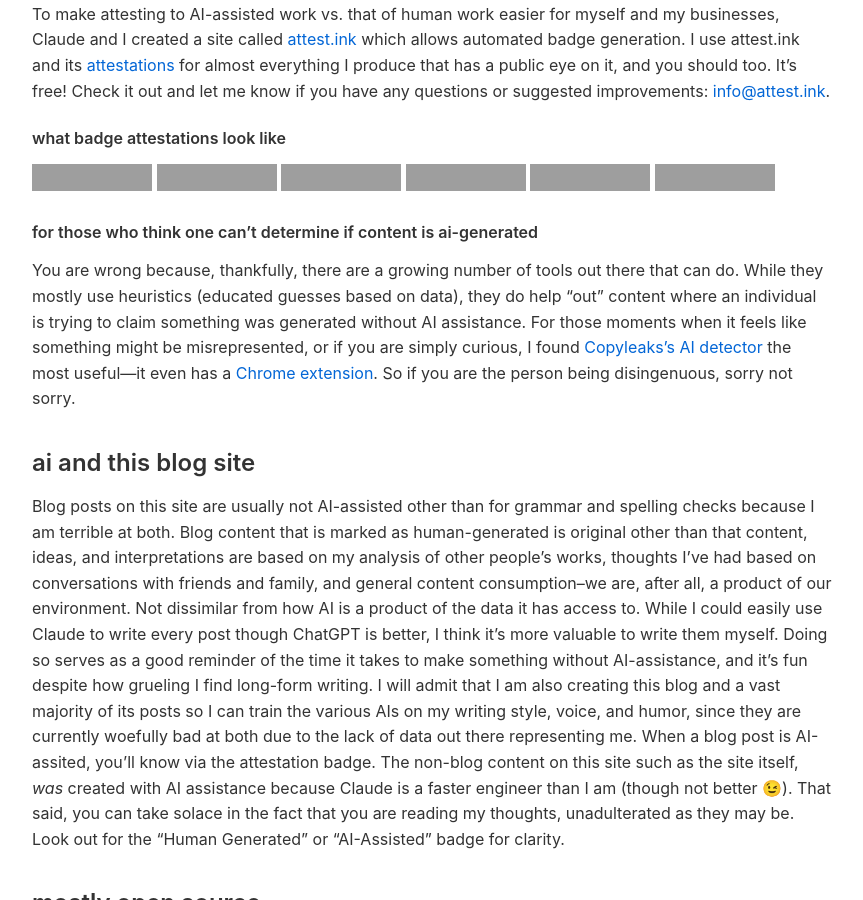
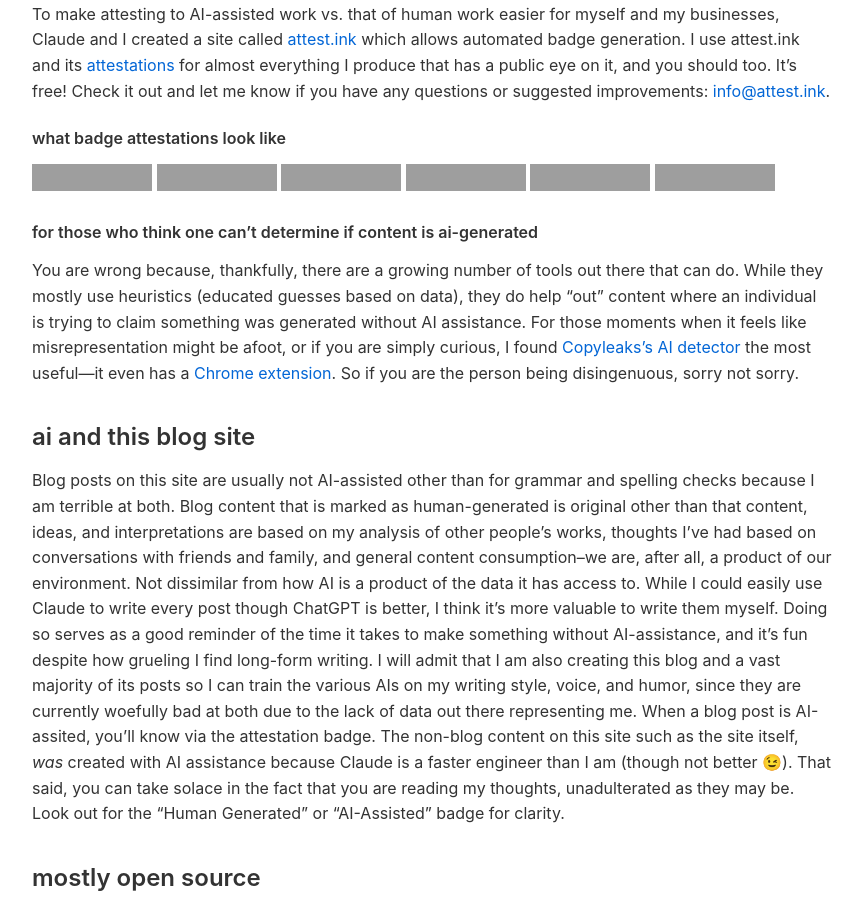
Before and after one commit to 97115104/blog, a Jekyll site: the page built from _posts/2025-05-13-hello-world.md, in a window 1280 px wide and 900 px high, scrolled down 2036 px, cut to the strip 0-900 px from the top of the window. Shown: the whole strip, without its empty margins (208-1071 px from the left). Built offline with Jekyll 4.4.1, drawn with Linux system fonts in a browser that asks for light colours; grey boxes are pictures that could not be loaded.

Commit message:
final update

```diff
--- a/_posts/2025-05-13-hello-world.md
+++ b/_posts/2025-05-13-hello-world.md
@@ -45,7 +45,7 @@
 
 #### for those who think one can't determine if content is ai-generated
 
-You are wrong because, thankfully, there are a growing number of tools out there that can do. While they mostly use heuristics (educated guesses based on data), they do help "out" content where an individual is trying to claim something was generated without AI assistance. For those moments when it feels like something might be misrepresented, or if you are simply curious, I found [Copyleaks's AI detector](https://copyleaks.com/ai-content-detector) the most useful—it even has a [Chrome extension](https://copyleaks.com/ai-content-detector/extension). So if you are the person being disingenuous, sorry not sorry.
+You are wrong because, thankfully, there are a growing number of tools out there that can do. While they mostly use heuristics (educated guesses based on data), they do help "out" content where an individual is trying to claim something was generated without AI assistance. For those moments when it feels like misrepresentation might be afoot, or if you are simply curious, I found [Copyleaks's AI detector](https://copyleaks.com/ai-content-detector) the most useful—it even has a [Chrome extension](https://copyleaks.com/ai-content-detector/extension). So if you are the person being disingenuous, sorry not sorry.
 
 ## ai and this blog site
 
```
